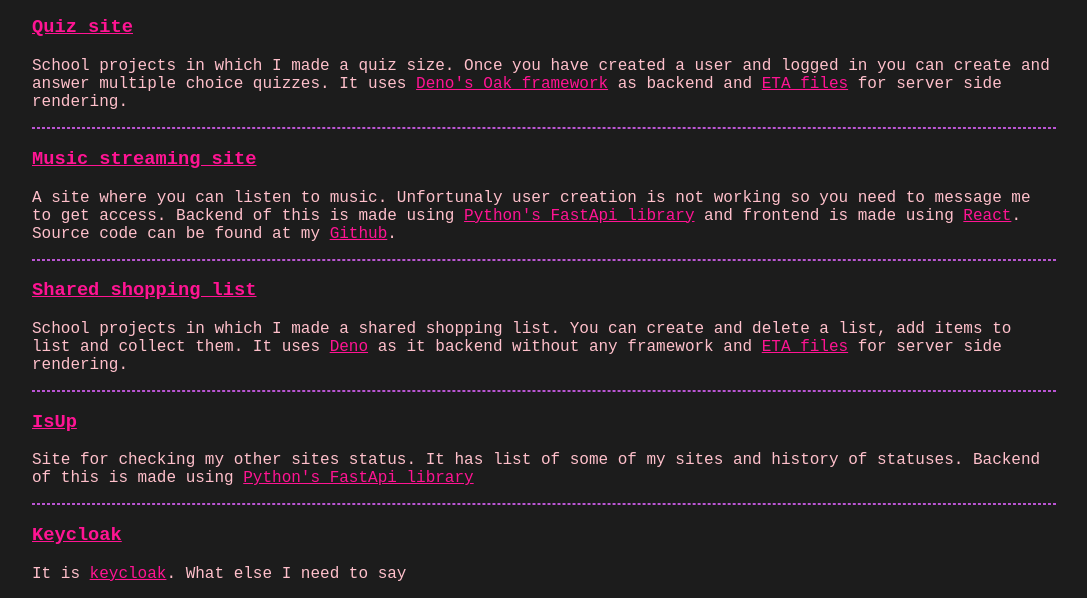
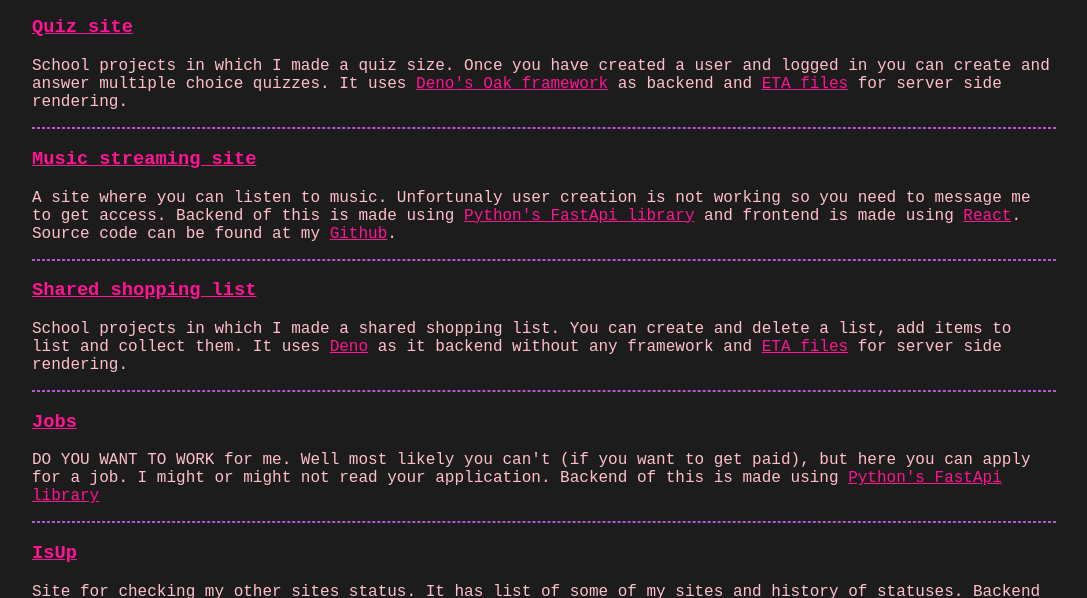
Before and after one commit to ileskanRepot/ileska.fi, a plain HTML site: page index.html in a window 1280 px wide. Shown: the part 515-1113 px from the top of the page, without its empty margins (96-1183 px from the left). Drawn offline with Linux system fonts and the light colour scheme.

Commit message:
Add new project

```diff
--- a/index.html
+++ b/index.html
@@ -100,6 +100,21 @@
           <hr class="projectHr" />
           <div>
             <h3>
+              <a href="https://jobs.ileska.fi/">Jobs</a>
+            </h3>
+            <p>
+              DO YOU WANT TO WORK for me. Well most likely you can't (if you want to get paid),
+							but here you can apply for a job. I might or might not read your application.
+							Backend of this is made using
+              <a href="https://fastapi.tiangolo.com/"
+                >Python's FastApi library</a
+              >
+            </p>
+          </div>
+
+          <hr class="projectHr" />
+          <div>
+            <h3>
               <a href="https://isup.ileska.fi/">IsUp</a>
             </h3>
             <p>
```
